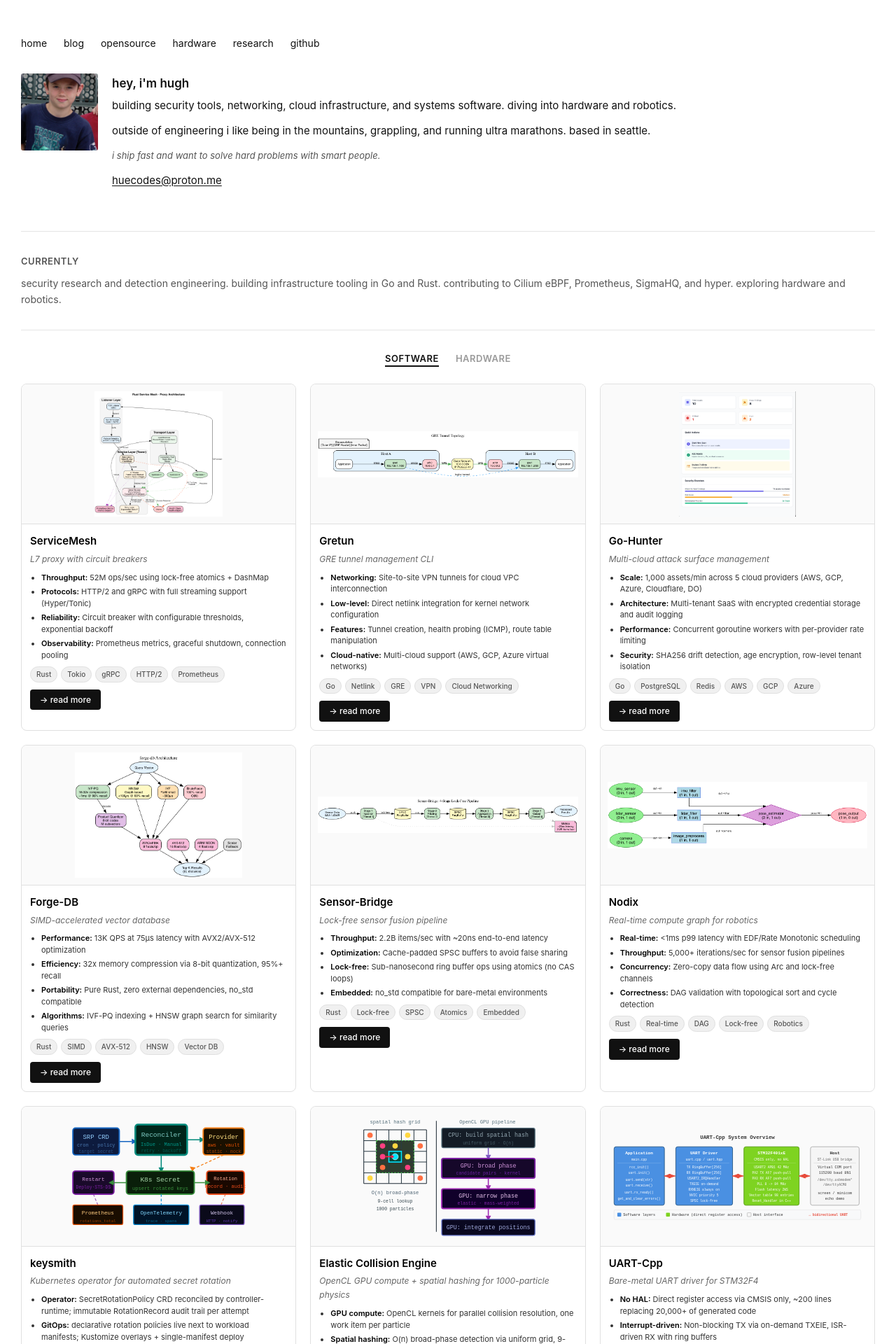
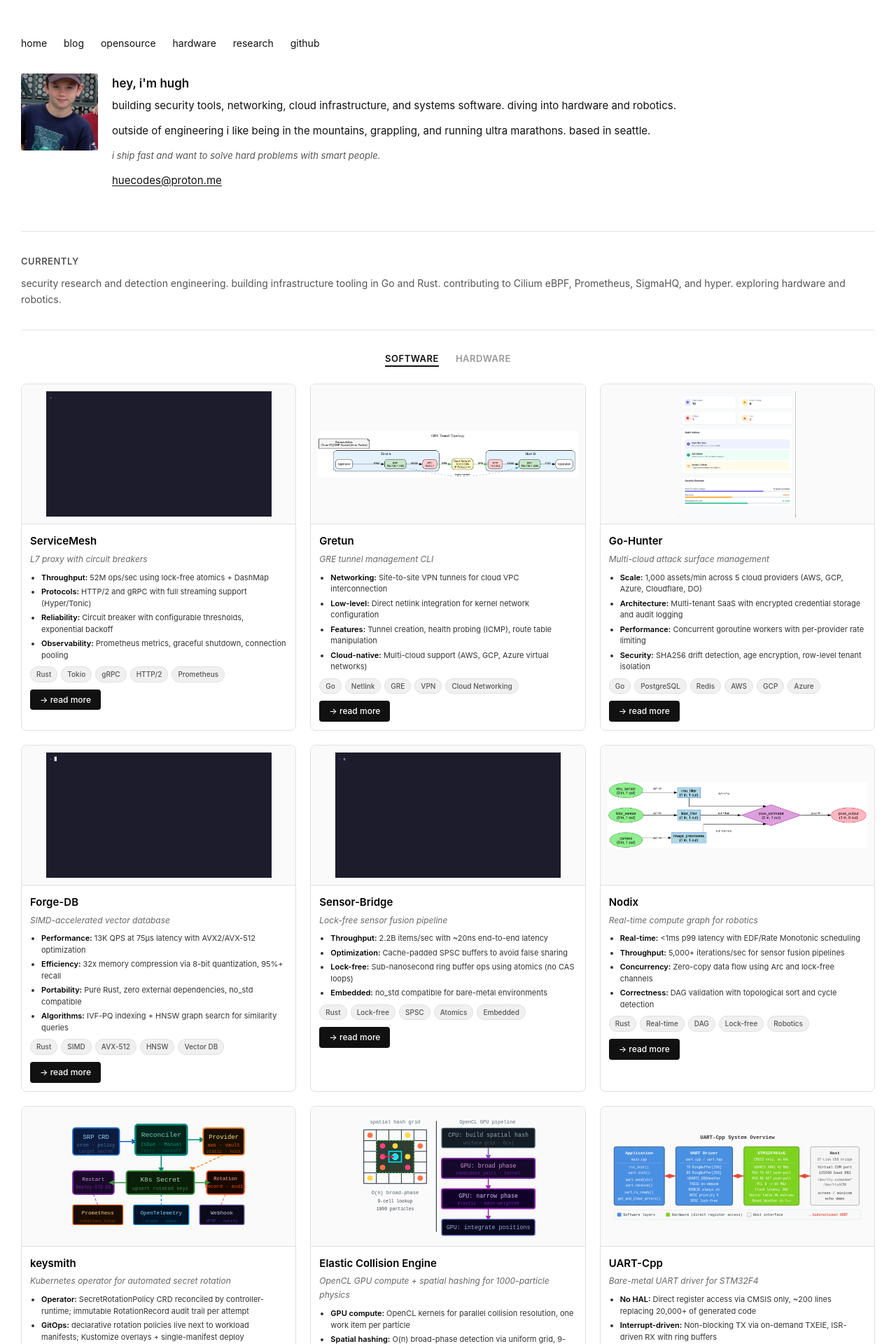
Before and after one commit to HueCodes/HueCodes.github.io, a Jekyll site: the page built from index.md, in a window 1280 px wide. Shown: the top 1920 px of the page at 70% size. Built offline with Jekyll 4.4.1, drawn with Linux system fonts in a browser that asks for light colours.

Commit message:
Add terminal demo GIFs for ServiceMesh, Forge-DB, and Sensor-Bridge cards

```diff
--- a/index.md
+++ b/index.md
@@ -45,7 +45,7 @@ title: home
   <section class="projects-grid">
     <!-- ServiceMesh -->
     <article class="project-card" data-category="software">
-      <img src="/assets/images/projects/servicemesh-architecture.png" alt="ServiceMesh">
+      <img src="/assets/images/projects/servicemesh-demo.gif" alt="ServiceMesh">
       <div class="card-content">
         <h3><a href="https://github.com/HueCodes/Rust-ServiceMesh">ServiceMesh</a></h3>
         <p class="tagline">L7 proxy with circuit breakers</p>
@@ -96,7 +96,7 @@ title: home
 
     <!-- Forge-DB -->
     <article class="project-card" data-category="software">
-      <img src="/assets/images/projects/forge-db-architecture.png" alt="Forge-DB">
+      <img src="/assets/images/projects/forge-db-demo.gif" alt="Forge-DB">
       <div class="card-content">
         <h3><a href="https://github.com/HueCodes/forge-db">Forge-DB</a></h3>
         <p class="tagline">SIMD-accelerated vector database</p>
@@ -113,7 +113,7 @@ title: home
 
     <!-- Sensor-Bridge -->
     <article class="project-card" data-category="software">
-      <img src="/assets/images/projects/sensor-bridge-pipeline.png" alt="Sensor-Bridge">
+      <img src="/assets/images/projects/sensor-bridge-demo.gif" alt="Sensor-Bridge">
       <div class="card-content">
         <h3><a href="https://github.com/HueCodes/Sensor-Bridge">Sensor-Bridge</a></h3>
         <p class="tagline">Lock-free sensor fusion pipeline</p>
```
Also changed, not shown: assets/images/projects/forge-db-demo.gif (added), assets/images/projects/sensor-bridge-demo.gif (added), assets/images/projects/servicemesh-demo.gif (added).
